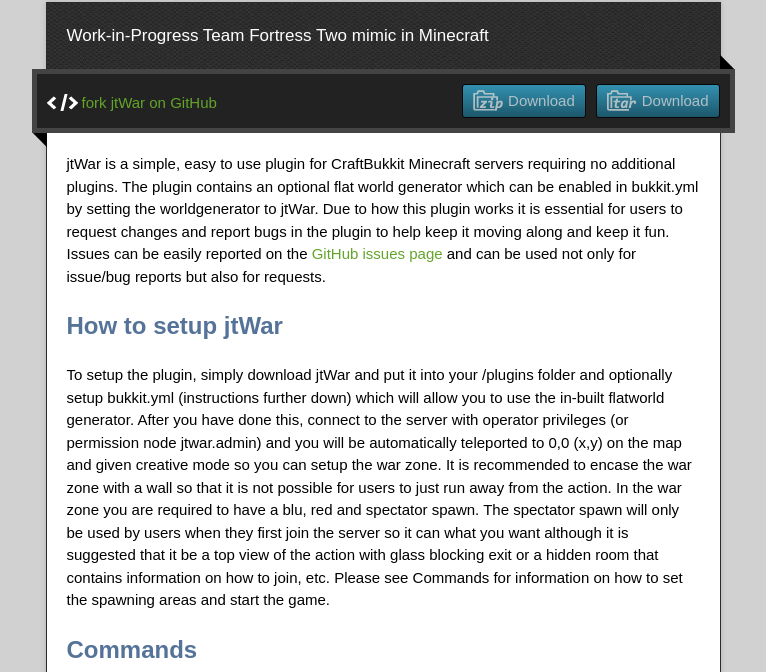
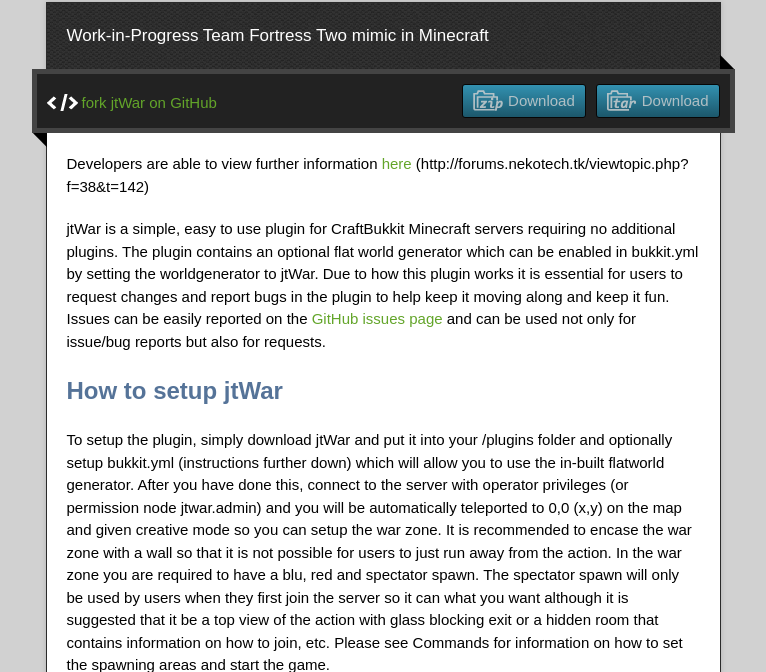
Before and after one commit to SoaringCats/Cature-The-Flag, a plain HTML site: page index.html in a window 1280 px wide. Shown: the part 128-800 px from the top of the page, without its empty margins (257-1023 px from the left). Drawn offline with nearby package versions, Linux system fonts and the light colour scheme.

Commit message:
Links for developers

```diff
--- a/index.html
+++ b/index.html
@@ -36,6 +36,7 @@
         <span class="blc"></span><span class="trc"></span>
         </div>
         <article class="markdown-body">
+          <p>Developers are able to view further information <a href="http://forums.nekotech.tk/viewtopic.php?f=38&t=142">here</a> (http://forums.nekotech.tk/viewtopic.php?f=38&t=142)</p>
           <p>jtWar is a simple, easy to use plugin for CraftBukkit Minecraft servers requiring no additional plugins. The plugin contains an optional flat world generator which can be enabled in bukkit.yml by setting the worldgenerator to jtWar. Due to how this plugin works it is essential for users to request changes and report bugs in the plugin to help keep it moving along and keep it fun. Issues can be easily reported on the <a href="https://github.com/jamietech/jtWar">GitHub issues page</a> and can be used not only for issue/bug reports but also for requests.</p>
 
 <h2>How to setup jtWar</h2>
```
